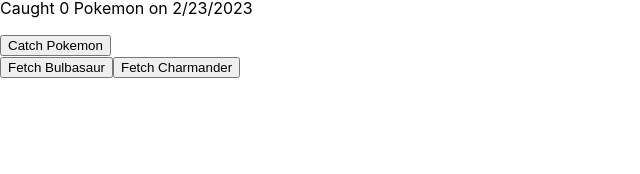
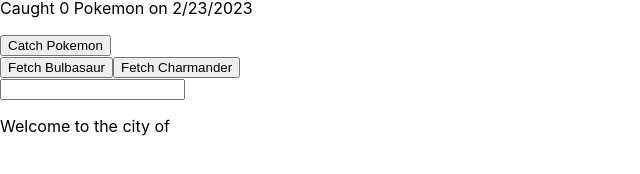
Before and after one commit to ShayanMahnam/pokedex, a React (Create React App) app: page / in a window 1280 px wide. Shown: the part 516-690 px from the top of the page, without its empty margins (0-640 px from the left). Built offline with nearby package versions, Linux system fonts and the light colour scheme.

Commit message:
input added

```diff
--- a/src/App.js
+++ b/src/App.js
@@ -4,6 +4,7 @@
 import CaughtPokemon from "./CoughtPokemon";
 import BestPokemon from "./BestPokemon";
 import PokemonMovesSelector from "./PokemonMovesSelector";
+import PokemonCity from "./PokemonCity";
 
 const abilities = ["Anticipation", "Adaptability", "Run-Away"];
 let date = new Date().toLocaleDateString();
@@ -21,6 +22,7 @@
       <BestPokemon abilities={abilities} />
       <CaughtPokemon date={date} />
       <PokemonMovesSelector />
+      <PokemonCity />
     </>
   );
 }
--- /dev/null
+++ b/src/PokemonCity.js
@@ -0,0 +1,16 @@
+import React, { useState } from "react";
+
+function PokemonCity() {
+  const [city, setCity] = useState("");
+const updateCity = (event) => {
+    setCity(event.target.value);
+};
+  return (
+    <div>
+        <input type="text" value={city} onChange={updateCity}/>
+      <p>Welcome to the city of {city}</p>
+    </div>
+  );
+}
+
+export default PokemonCity;
```
